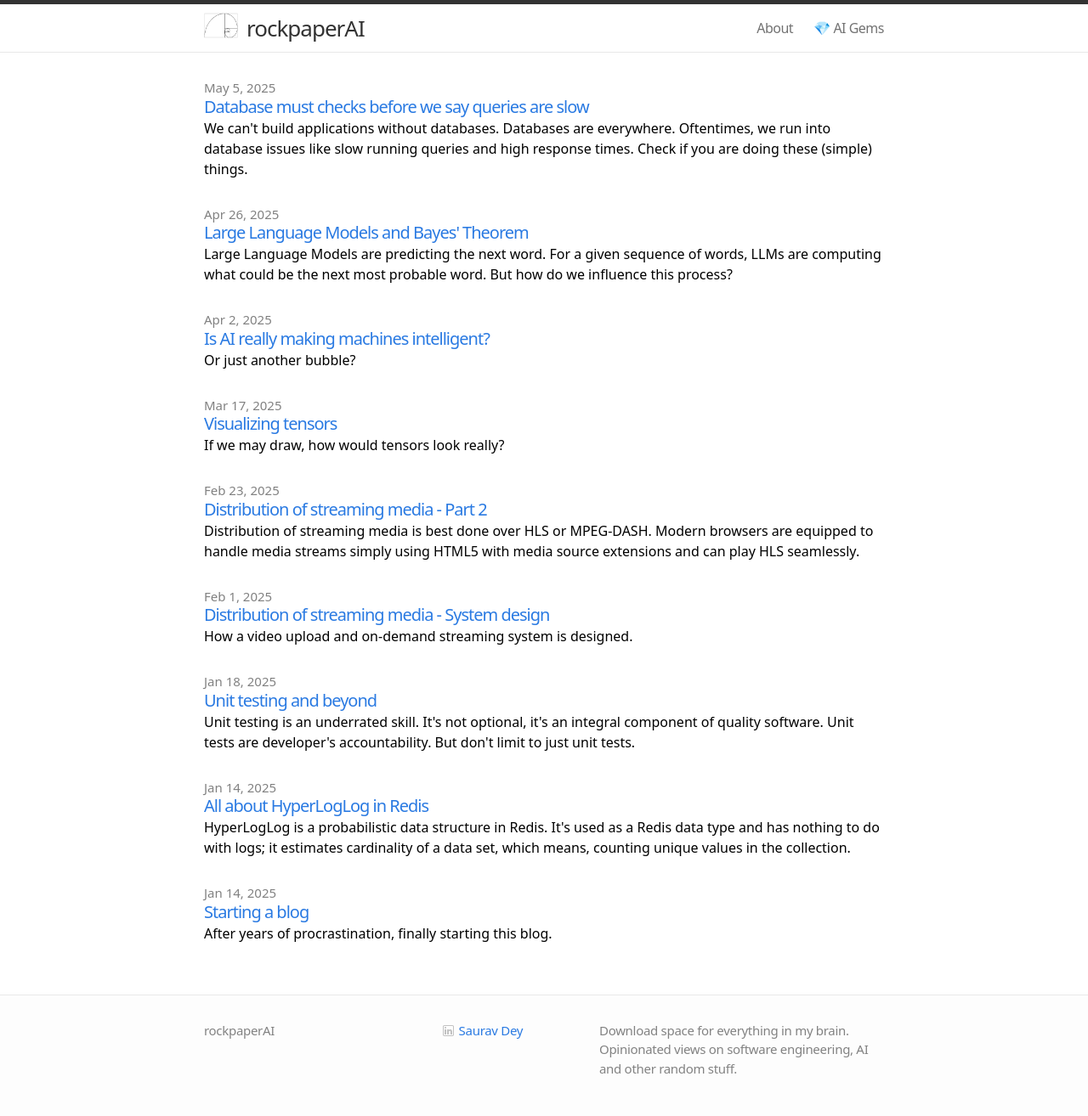
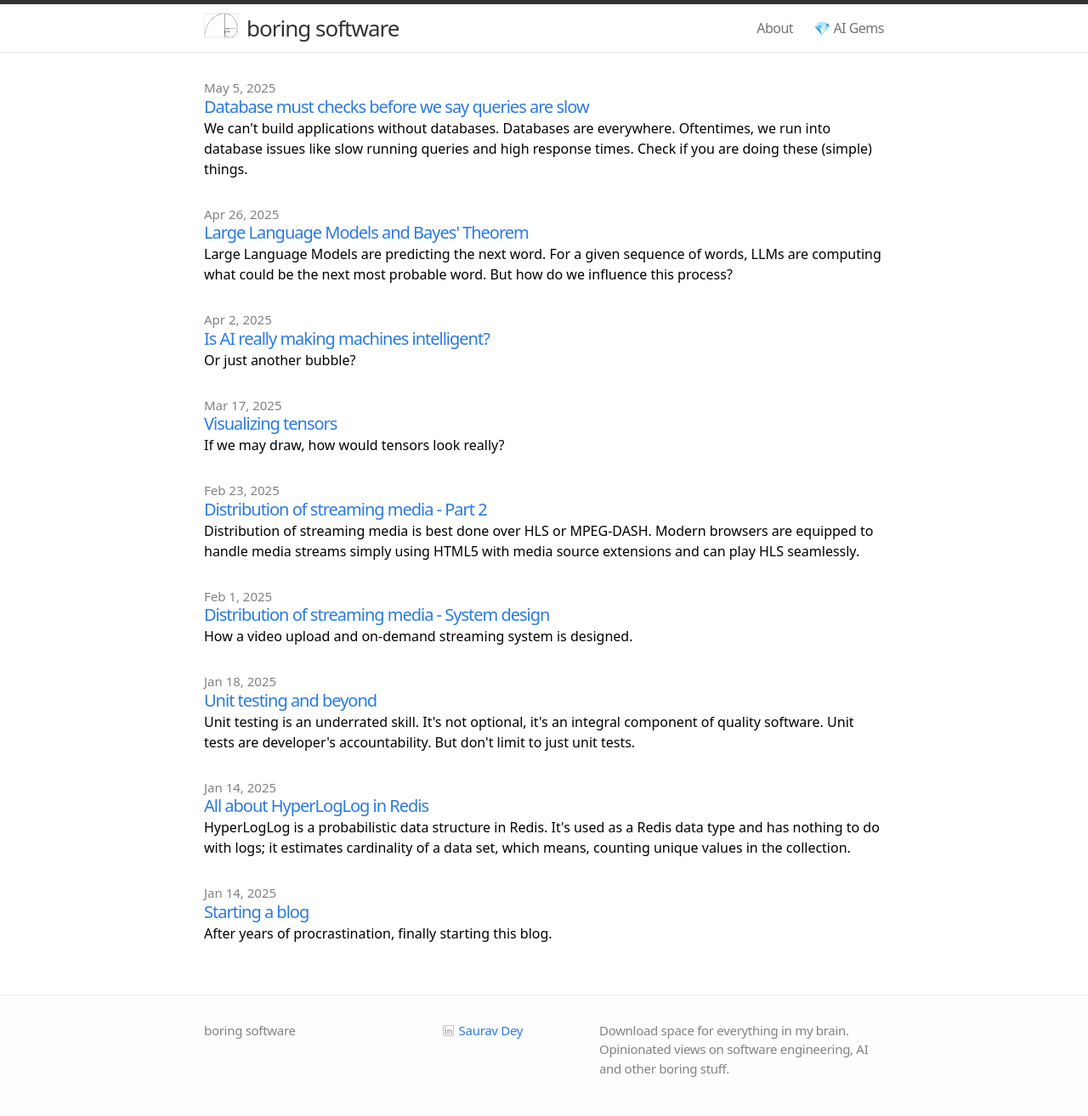
Before and after one commit to mindyouragents/mindyouragents.github.io, a Jekyll site: the page built from index.html, in a window 1280 px wide. Shown: the whole page at 85% size. Built offline with Jekyll 4.4.1, drawn with Linux system fonts in a browser that asks for light colours; some web fonts are replaced.

Commit message:
Update _config.yml

```diff
--- a/_config.yml
+++ b/_config.yml
@@ -1,9 +1,9 @@
 # Site settings
-title: rockpaperAI
+title: boring software
 email:
-description: "Download space for everything in my brain. Opinionated views on software engineering, AI and other random stuff."
+description: "Download space for everything in my brain. Opinionated views on software engineering, AI and other boring stuff."
 baseurl: ""
-url: "https://rockpaperai.github.io"
+url: "https://boringfyi.github.io"
 linkedin_username: sauravdey
 github_username:
 twitter_username:
```
